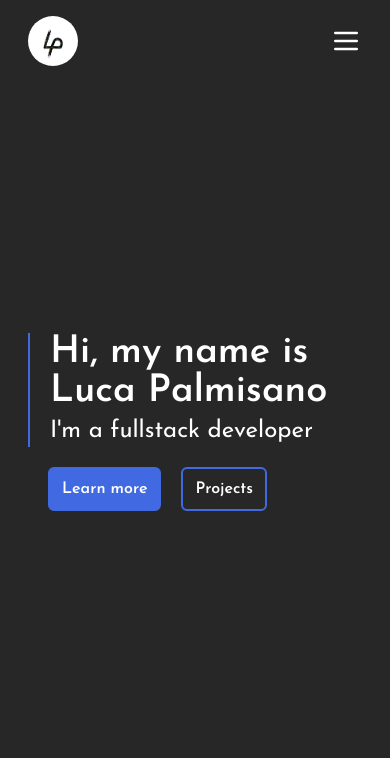
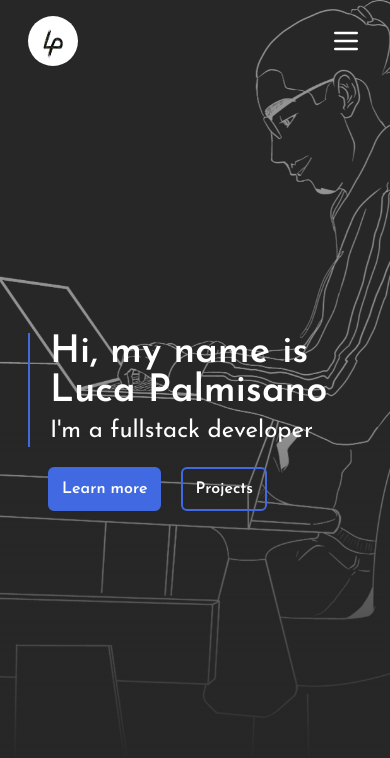
Before and after one commit to Lucino772/lucapalmi.com, a Next.js app: page / in a window 390 px wide. Shown: the top 758 px of the page. Built offline with nearby package versions, Linux system fonts and the light colour scheme.

Commit message:
fix: background issue when in mobile view

```diff
--- a/src/app/page.tsx
+++ b/src/app/page.tsx
@@ -15,7 +15,7 @@ export default function Index() {
                         width={500}
                         priority={true}
                     />
-                    <div className="bg-secondary bg-opacity-60 from-secondary absolute top-0 right-0 bottom-0 left-0 bg-linear-to-t from-10% to-transparent to-50% md:bg-transparent"></div>
+                    <div className="bg-opacity-60 from-secondary absolute top-0 right-0 bottom-0 left-0 bg-linear-to-t from-10% to-transparent to-50% md:bg-transparent"></div>
                 </div>
                 <div className="from-primary absolute hidden h-full w-full bg-linear-80 from-50% to-transparent to-50% md:block"></div>
             </div>
```
